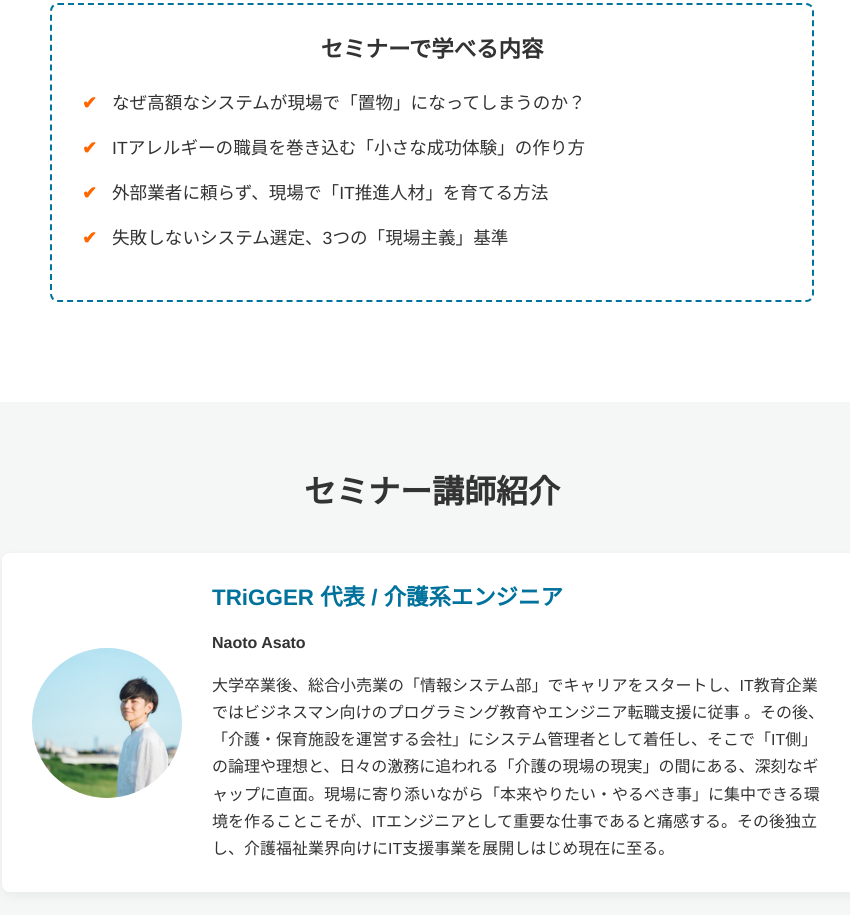
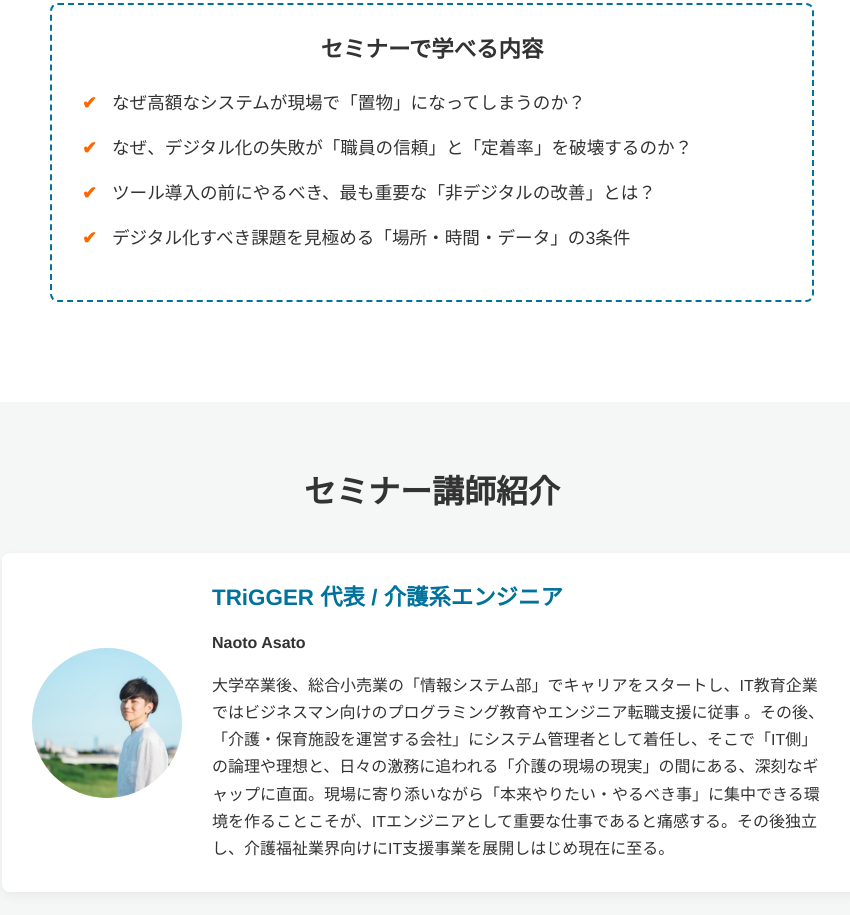
Before and after one commit to triggerasato-n/seminar_lp, a plain HTML site: page index.html in a window 1280 px wide. Shown: the part 1715-2630 px from the top of the page, without its empty margins (208-1058 px from the left). Drawn offline with Linux system fonts and the light colour scheme.

Commit message:
Update index.html

```diff
--- a/index.html
+++ b/index.html
@@ -63,9 +63,9 @@
                     <h3>セミナーで学べる内容</h3>
                     <ul>
                         <li>なぜ高額なシステムが現場で「置物」になってしまうのか？</li>
-                        <li>ITアレルギーの職員を巻き込む「小さな成功体験」の作り方</li>
-                        <li>外部業者に頼らず、現場で「IT推進人材」を育てる方法</li>
-                        <li>失敗しないシステム選定、3つの「現場主義」基準</li>
+                        <li>なぜ、デジタル化の失敗が「職員の信頼」と「定着率」を破壊するのか？</li>
+                        <li>ツール導入の前にやるべき、最も重要な「非デジタルの改善」とは？</li>
+                        <li>デジタル化すべき課題を見極める「場所・時間・データ」の3条件</li>
                     </ul>
                 </div>
             </div>
```
